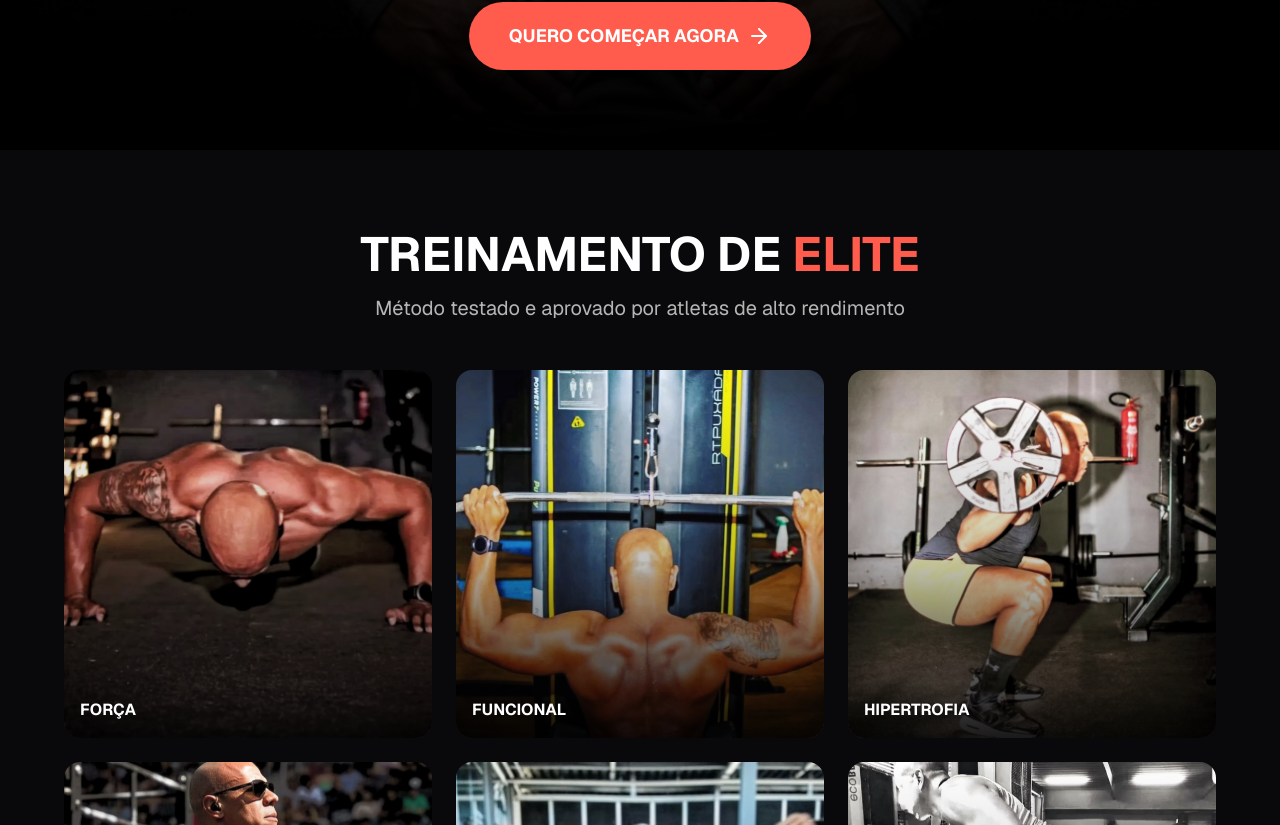
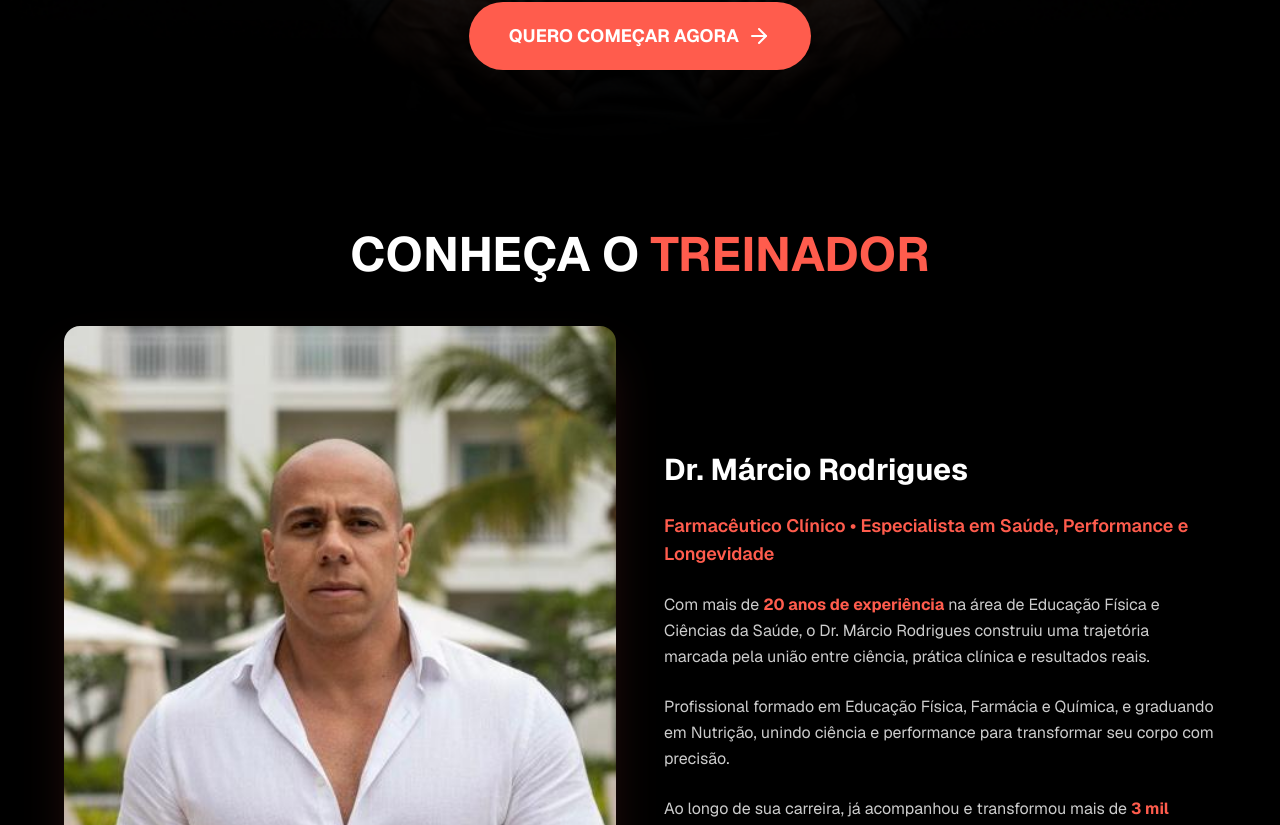
Before and after one commit to Lucax33/Client-Persoal, a Next.js app: page / in a window 1280 px wide. Shown: the part 715-1540 px from the top of the page. Built offline with nearby package versions, Linux system fonts and the light colour scheme.

Commit message:
Remover sessão de treinamento de elite

```diff
--- a/app/layout.tsx
+++ b/app/layout.tsx
@@ -20,7 +20,7 @@ export default function RootLayout({
   children: React.ReactNode
 }>) {
   return (
-    <html lang="en">
+    <html lang="pt-BR">
       <body className={`font-sans antialiased`}>
         {children}
         <Analytics />
--- a/app/page.tsx
+++ b/app/page.tsx
@@ -189,46 +189,6 @@ export default function Home() {
             >
               QUERO COMEÇAR AGORA <ArrowRight className="ml-2 h-5 w-5 sm:h-6 sm:w-6" />
             </button>
-          </div>
-        </div>
-      </section>
-
-      <section className="py-12 sm:py-16 md:py-20 bg-zinc-950">
-        <div className="container mx-auto px-4 sm:px-6">
-          <div className="text-center mb-8 sm:mb-10 md:mb-12">
-            <h2 className="text-2xl sm:text-3xl md:text-4xl lg:text-5xl font-bold mb-3 sm:mb-4">
-              TREINAMENTO DE <span className="text-[#FF5C4D]">ELITE</span>
-            </h2>
-            <p className="text-white/70 text-sm sm:text-base md:text-lg lg:text-xl max-w-2xl mx-auto">
-              Método testado e aprovado por atletas de alto rendimento
-            </p>
-          </div>
-
-          <div className="grid grid-cols-2 md:grid-cols-3 gap-3 sm:gap-4 md:gap-6 max-w-6xl mx-auto">
-            {[
-              { src: "/training-pushup.png", label: "FORÇA" },
-              { src: "/training-pullup.png", label: "FUNCIONAL" },
-              { src: "/training-squat.png", label: "HIPERTROFIA" },
-              { src: "/training-outdoor.png", label: "PERFORMANCE" },
-              { src: "/training-flex.png", label: "DEFINIÇÃO" },
-              { src: "/training-rowing.png", label: "RESISTÊNCIA" },
-            ].map((item, index) => (
-              <div
-                key={index}
-                className="relative aspect-square rounded-lg sm:rounded-xl md:rounded-2xl overflow-hidden group cursor-pointer"
-              >
-                <Image
-                  src={item.src || "/placeholder.svg"}
-                  alt={`Treinamento ${item.label}`}
-                  fill
-                  className="object-cover group-hover:scale-110 transition-transform duration-700 ease-out"
-                />
-                <div className="absolute inset-0 bg-gradient-to-t from-black/90 via-black/20 to-transparent group-hover:from-[#FF5C4D]/80 transition-all duration-500" />
-                <div className="absolute bottom-2 sm:bottom-3 md:bottom-4 left-2 sm:left-3 md:left-4 text-white transform group-hover:scale-110 transition-transform duration-300">
-                  <div className="font-bold text-xs sm:text-sm md:text-base">{item.label}</div>
-                </div>
-              </div>
-            ))}
           </div>
         </div>
       </section>
--- a/tsconfig.json
+++ b/tsconfig.json
@@ -34,7 +34,8 @@
     "**/*.tsx",
     ".next/types/**/*.ts",
     ".next\\dev/types/**/*.ts",
-    ".next\\dev/types/**/*.ts"
+    ".next\\dev/types/**/*.ts",
+    ".next/dev/types/**/*.ts"
   ],
   "exclude": [
     "node_modules"
```
